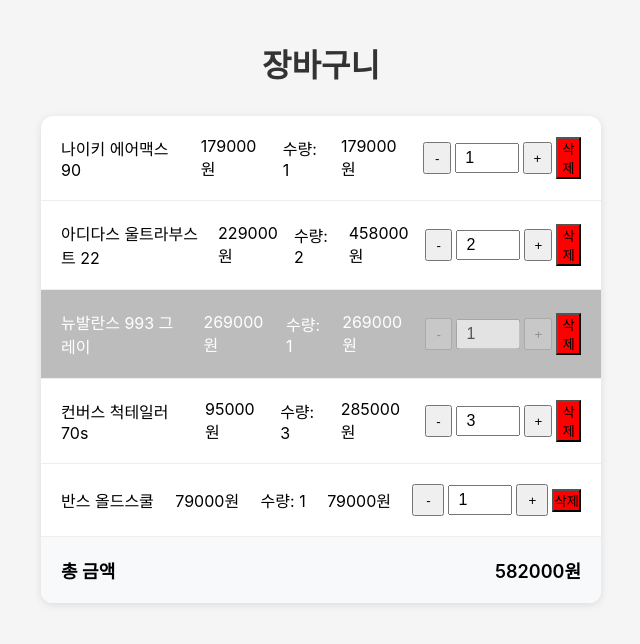
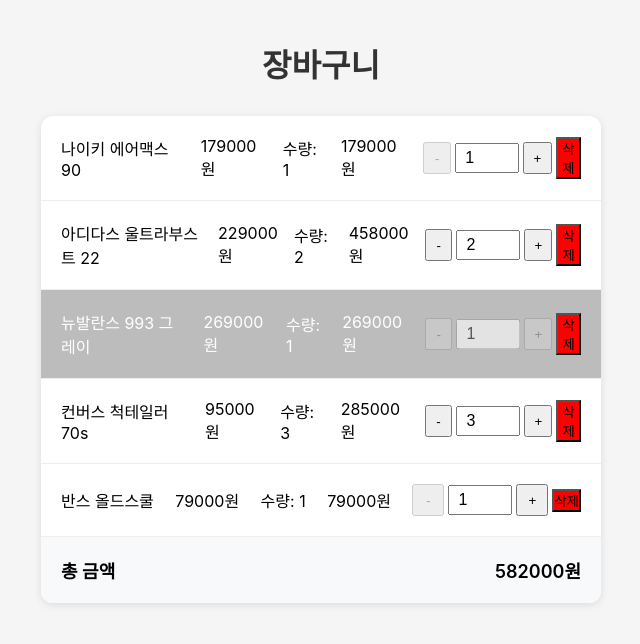
Before and after one commit to ssabii/cart-quantity, a React (Vite) app: page / in a window 1280 px wide. Shown: the top 644 px of the page, without its empty margins (319-959 px from the left). Built offline with nearby package versions, Linux system fonts and the light colour scheme.

Commit message:
refactor: 최대값 유효성 검사 반영, 최소 최대인 경우 disabled로 UX 수정

```diff
--- a/src/features/cart/CartItem.tsx
+++ b/src/features/cart/CartItem.tsx
@@ -1,5 +1,5 @@
-import { ChangeEvent, KeyboardEvent, KeyboardEventHandler, useEffect, useState } from 'react';
-import { useCartActions, useCartItem } from './useCart';
+import { ChangeEvent, KeyboardEvent, useEffect, useState } from 'react';
+import { MAX_QUANTITY, useCartActions, useCartItem } from './useCart';
 
 interface CartItemProps {
   id: number;
@@ -33,11 +33,11 @@
     if (quantity) {
       updateQuantity(id, quantity);
     } else {
-      setInput(String(item.quantity));
+      setInput('1');
     }
   };
 
-  const handleBlur = (e: FocusEvent<HTMLInputElement>) => {
+  const handleBlur = () => {
     commitQuantity();
   };
 
@@ -55,7 +55,7 @@
         <button
           onClick={() => decreaseQuantity(id)}
           className="quantity-button"
-          disabled={item.soldOut}
+          disabled={item.soldOut || item.quantity === 1}
         >
           -
         </button>
@@ -72,7 +72,7 @@
           onKeyDown={handleKeyDown}
         />
         <button
-          disabled={item.soldOut}
+          disabled={item.soldOut || item.quantity === MAX_QUANTITY}
           className="quantity-button"
           onClick={() => increaseQuantity(id)}
         >
--- a/src/features/cart/useCart.ts
+++ b/src/features/cart/useCart.ts
@@ -1,13 +1,13 @@
 import { create } from 'zustand';
 import { combine } from 'zustand/middleware';
-import { CartItem, updateQuantity } from '../../data/cart';
+import { CartItem } from '../../data/cart';
 import { useShallow } from 'zustand/shallow';
 
 interface CartStore {
   items: CartItem[];
 }
 
-const MAX_QUANTITY = 99;
+export const MAX_QUANTITY = 99;
 
 const initialState: CartStore = {
   items: [],
@@ -50,7 +50,7 @@
             item.id === id
               ? {
                   ...item,
-                  quantity: quantity,
+                  quantity: Math.min(quantity, MAX_QUANTITY),
                 }
               : item,
           )
```
